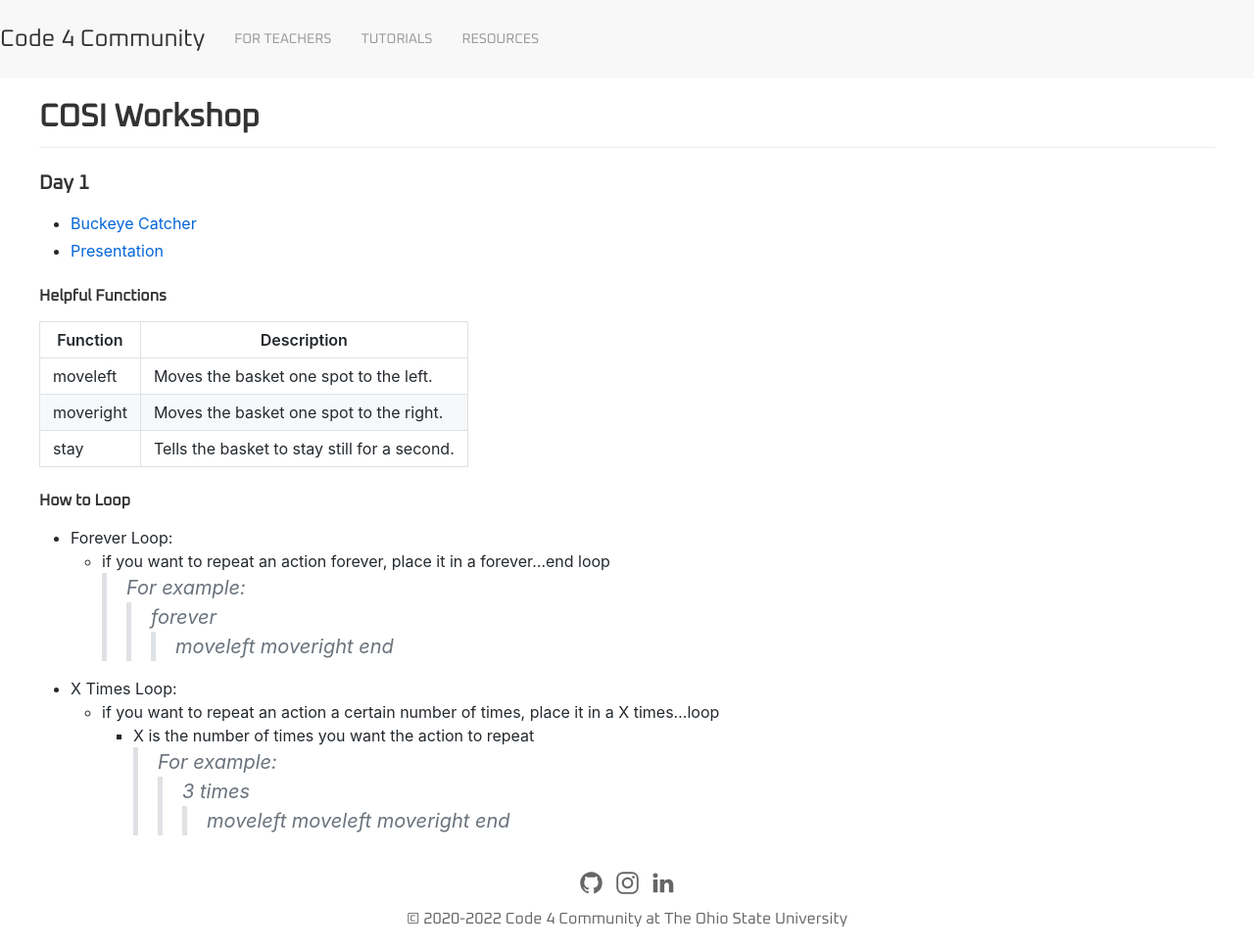
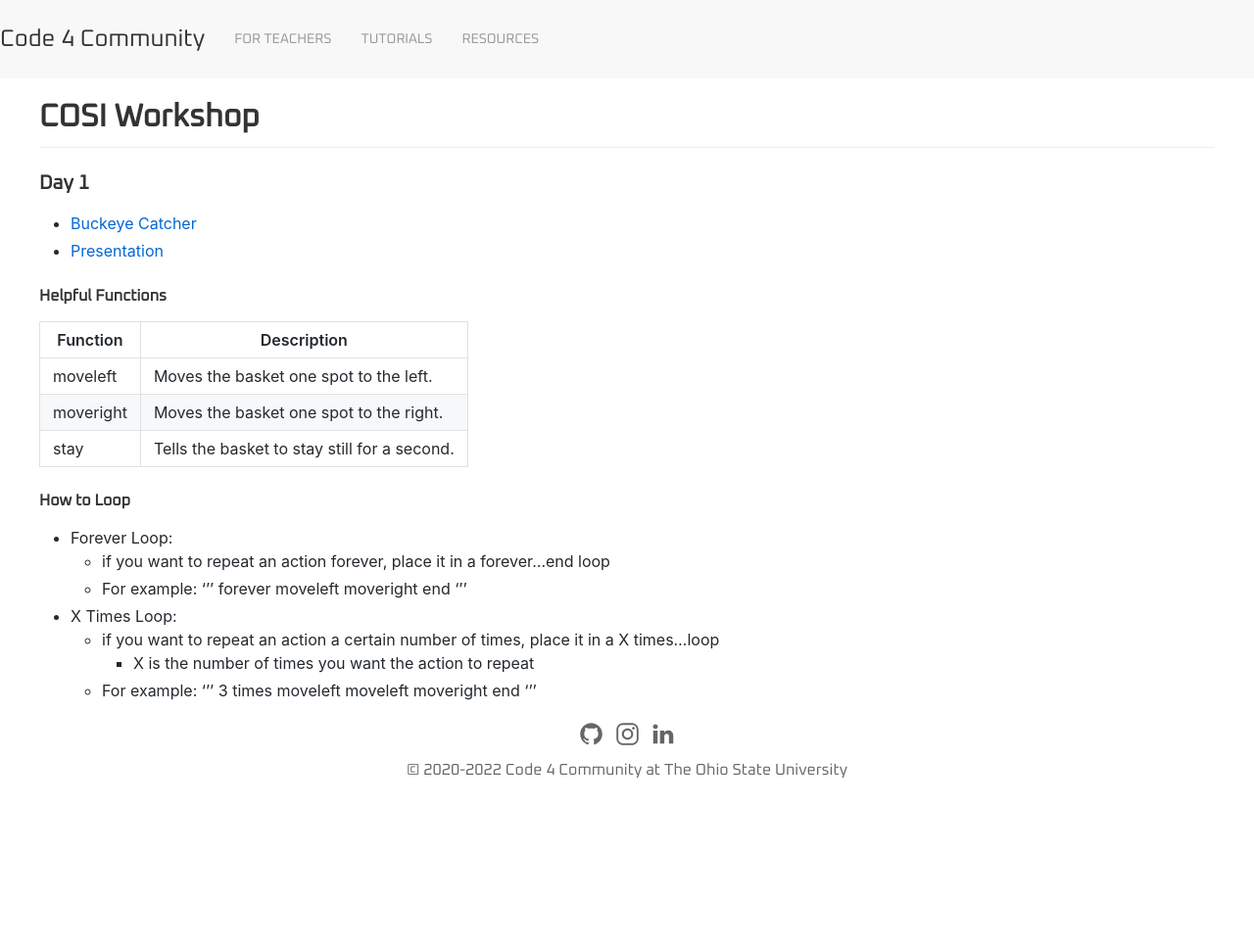
Before and after one commit to Code4Community/Code4Community.github.io, a Jekyll site: the page built from outreach_presentations/cosi_2022.md, in a window 1280 px wide. Shown: the whole page at 98% size. Built offline with Jekyll 4.4.1, drawn with Linux system fonts in a browser that asks for light colours; nearby versions of some CDN libraries; after the commit the page ends 900 px from its top, so only the background shows below that.

Commit message:
maybe fixed the indentations?

```diff
--- a/outreach_presentations/cosi_2022.md
+++ b/outreach_presentations/cosi_2022.md
@@ -22,17 +22,22 @@ content_style: github_markdown
 #### How to Loop
 * Forever Loop:
     * if you want to repeat an action forever, place it in a forever...end loop
-> For example:
->> forever
->>> moveleft
->>> moveright
->> end
+    * For example:
+'''
+        forever
+            moveleft
+            moveright
+        end
+'''
+
 * X Times Loop:
     * if you want to repeat an action a certain number of times, place it in a X times...loop
         * X is the number of times you want the action to repeat
-> For example:
->> 3 times
->>> moveleft
->>> moveleft
->>> moveright
->> end
+    * For example:
+'''
+        3 times
+            moveleft
+            moveleft
+            moveright
+        end
+'''
```
